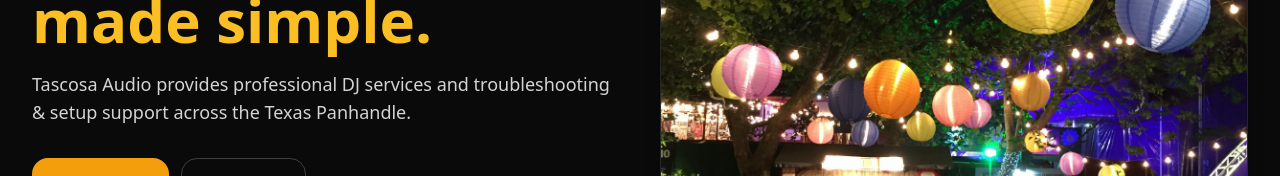
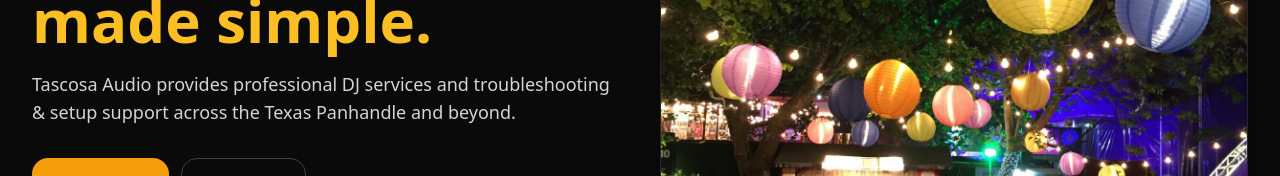
Before and after one commit to dexter806/tascosa.audio, a Next.js app: page / in a window 1280 px wide. Shown: the part 307-483 px from the top of the page. Built offline with nearby package versions, Linux system fonts and the light colour scheme.

Commit message:
Update index.js

```diff
--- a/pages/index.js
+++ b/pages/index.js
@@ -46,7 +46,6 @@ export default function Home() {
       `Name: ${form.name}`,
       `Email: ${form.email}`,
       `Phone: ${form.phone}`,
-      `Event Date: ${form.date}`,
       `Service: ${form.service}`,
       ...(form.package ? [`Package: ${form.package}`] : []),
       `Details: ${form.message}`
@@ -90,7 +89,7 @@ export default function Home() {
                 </h1>
                 <p className="mt-5 text-neutral-300 text-lg max-w-prose">
                   Tascosa Audio provides professional DJ services
-                  and troubleshooting &amp; setup support across the Texas Panhandle.
+                  and troubleshooting &amp; setup support across the Texas Panhandle and beyond.
                 </p>
                 <div className="mt-8 flex gap-3">
                   <a href="#services" className="rounded-2xl px-5 py-3 bg-amber-500 text-black font-semibold shadow hover:bg-amber-400">
```
